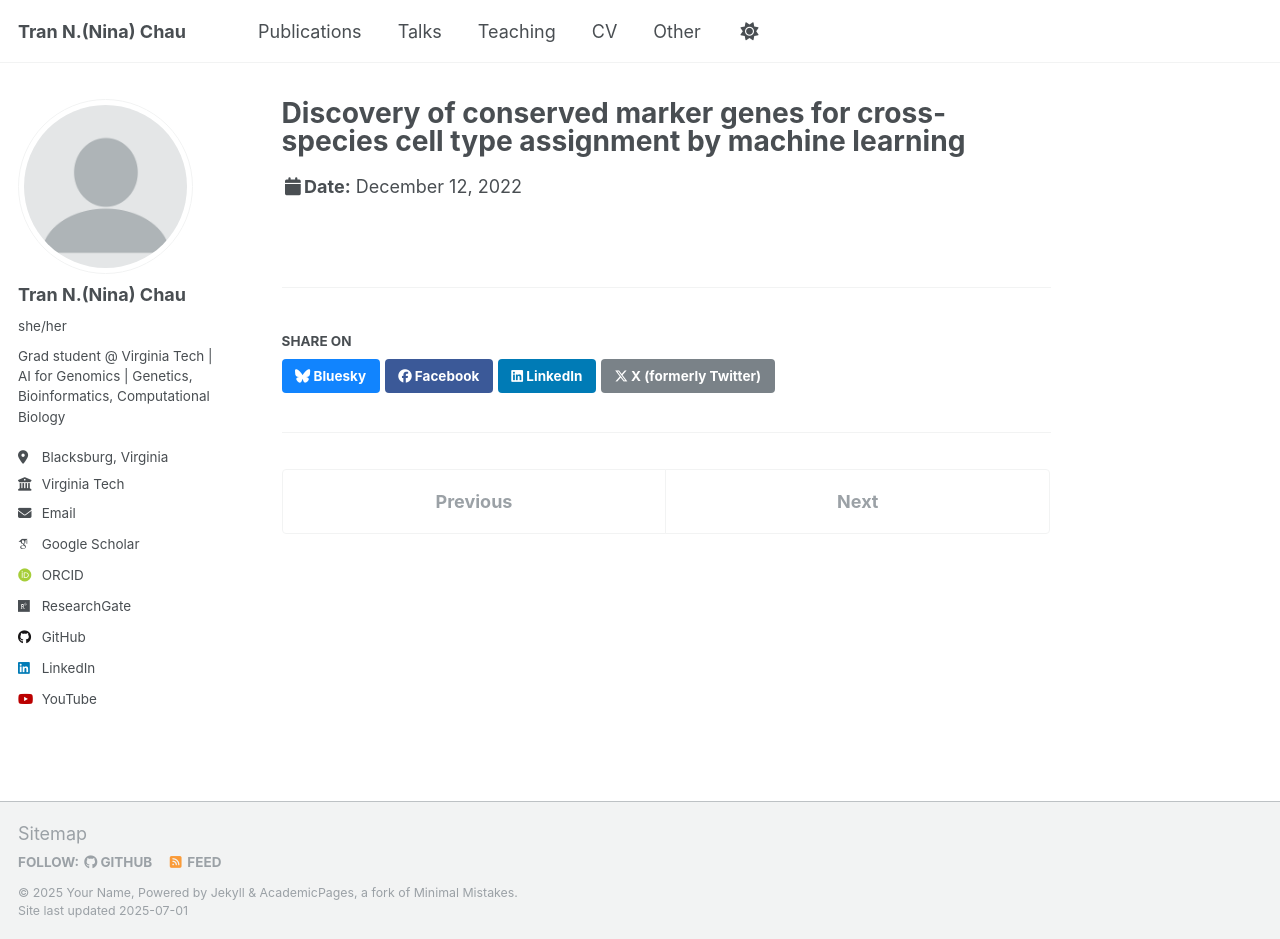
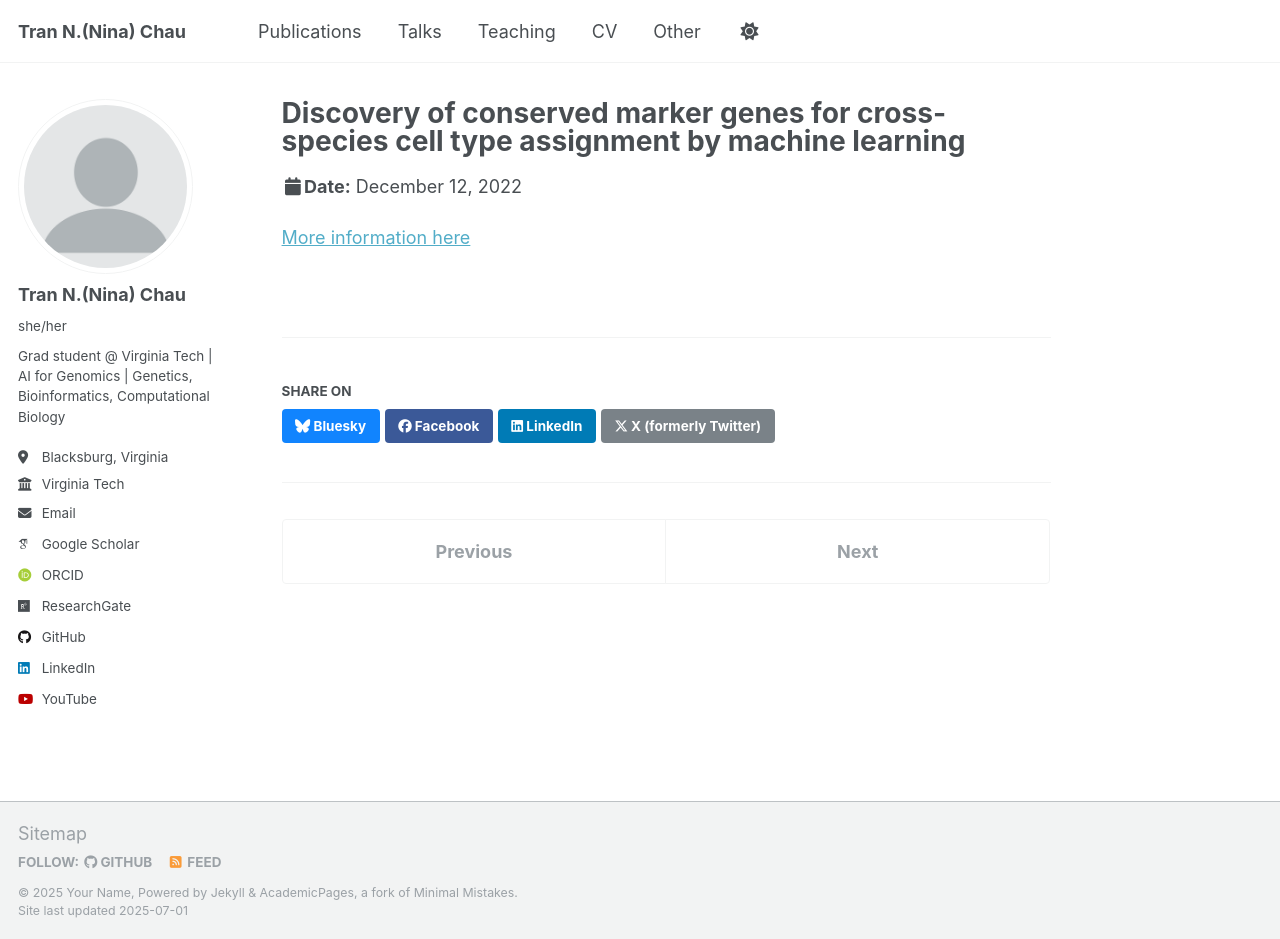
Before and after one commit to ct-tranchau/ct-tranchau.github.io, a Jekyll site: the page built from _talks/omg1.md, in a window 1280 px wide and 939 px high. Built offline with Jekyll 4.4.1, drawn with Linux system fonts in a browser that asks for light colours; some web fonts are replaced; a script that is not in the unit is left out.

Commit message:
Update omg1.md

```diff
--- a/_talks/omg1.md
+++ b/_talks/omg1.md
@@ -5,5 +5,5 @@ type: "Talk"
 permalink: /talks/omg1
 venue: "2022 Plant Cell Atlas Symposium"
 date: 12-12-2022
-website:	"https://www.youtube.com/watch?v=ZbbZ09iyric&ab_channel=PlantCellAtlas"
 ---
+[More information here]([http://example2.com](https://www.youtube.com/watch?v=ZbbZ09iyric&ab_channel=PlantCellAtlas))
```
